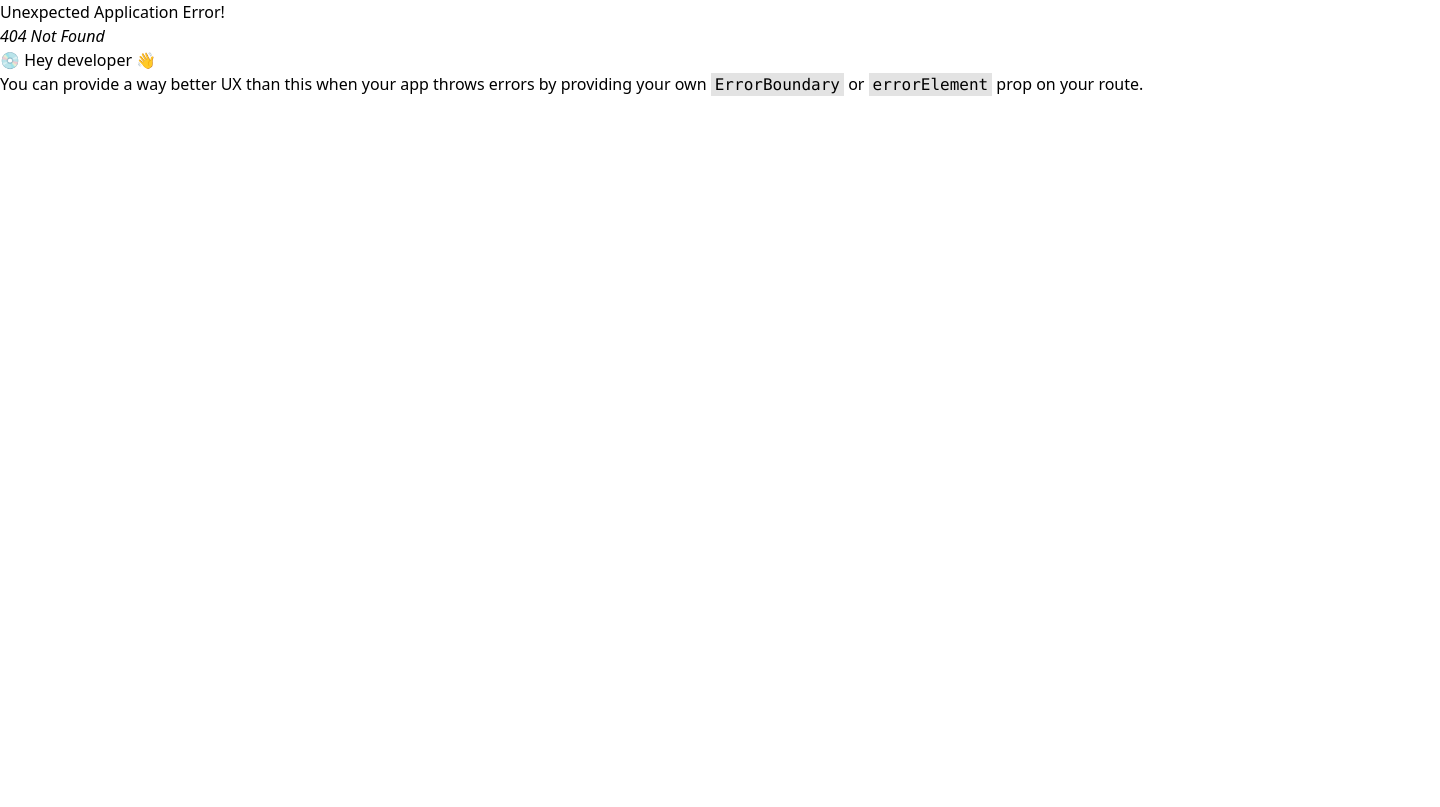
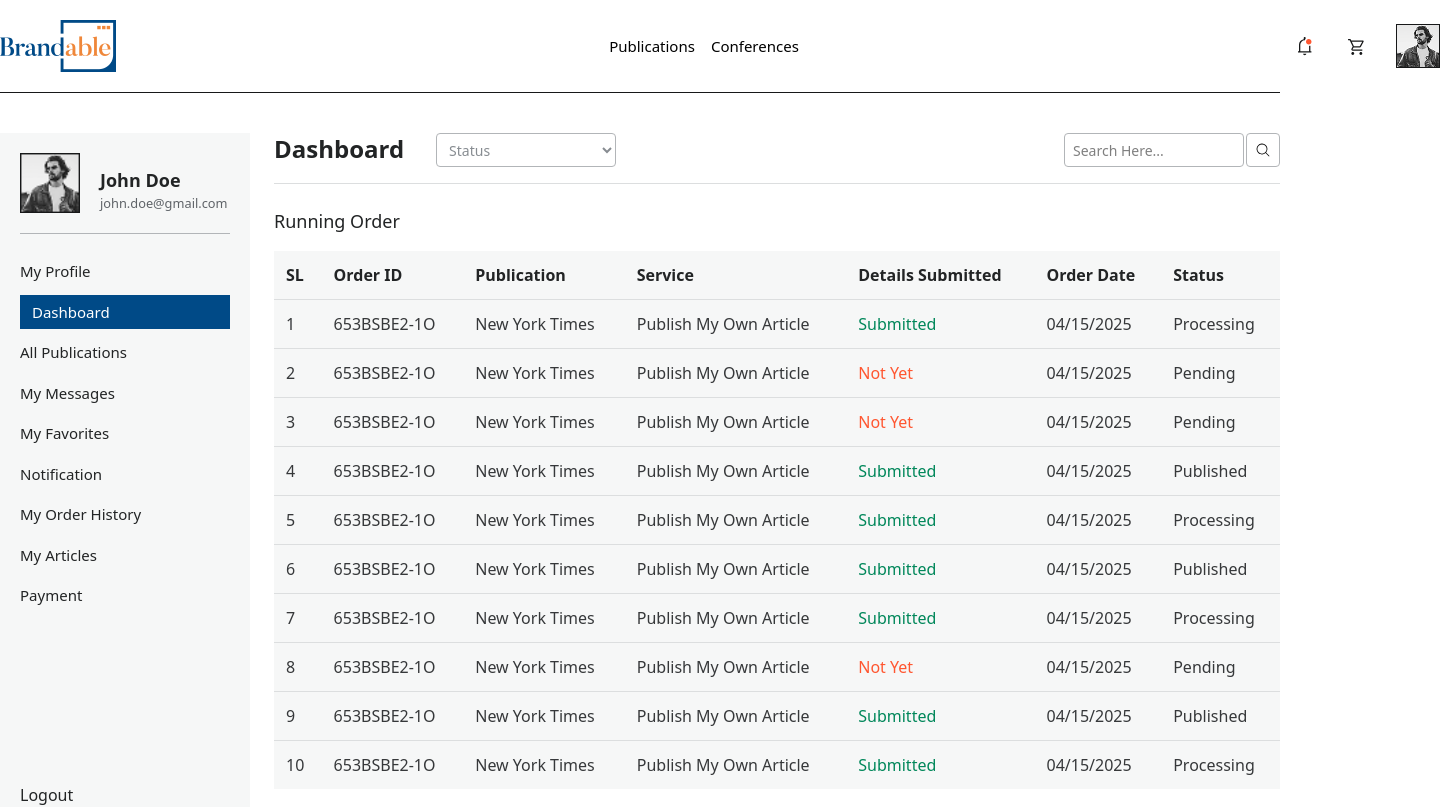
Before and after one commit to muradwahid/brandble-pr-client, a React (Vite) app: page /dashboard in a window 1280 px wide. Before the commit this address had no page. Shown: the top 807 px of the page, 1440 px wide, since content can reach past the window. Built offline with nearby package versions, Linux system fonts and the light colour scheme.

Commit message:
dashboard

```diff
--- /dev/null
+++ b/src/components/user/Pages/DashboardPage/DashboardPage.jsx
@@ -0,0 +1,39 @@
+import { PiMagnifyingGlassLight } from "react-icons/pi";
+import Table from "./Table";
+
+const DashboardPage = () => {
+  return (
+    <div className="w-full">
+      <div className="flex justify-between border-b border-[#DCDEDF] pb-4">
+        <div className="flex gap-8">
+          <h3 className="text-2xl font-semibold text-[#222425]">Dashboard</h3>
+          <select className="text-[#878C91] text-[14px] border border-[#B2B5B8] lg:w-[180px] lg:h-[34px] w-[120px] h-[26px] px-2 rounded-[4px] focus:outline-2 focus:outline-[#004A87]">
+            <option className="text-[#878C91]" disabled selected value="status">
+              Status
+            </option>
+            <option value="published">Published</option>
+            <option value="processing">Processing</option>
+            <option value="pending">Pending</option>
+          </select>
+        </div>
+        <div className="flex gap-0.5">
+          <input
+            type="text"
+            id="tableSearch"
+            placeholder="Search Here..."
+            className="border border-[#B2B5B8] py-1.5 text-[14px] lg:w-[180px] lg:h-[34px] w-[120px] h-[26px] px-2 rounded-[4px] focus:outline-2 focus:outline-[#004A87]"
+          />
+          <label
+            htmlFor="tableSearch"
+            className="border border-[#B2B5B8] py-1.5 flex items-center justify-center px-2 rounded-[4px] cursor-pointer"
+          >
+            <PiMagnifyingGlassLight />
+          </label>
+        </div>
+      </div>
+      <Table/>
+    </div>
+  );
+};
+
+export default DashboardPage;
--- /dev/null
+++ b/src/components/user/Pages/DashboardPage/Table.jsx
@@ -0,0 +1,45 @@
+import { tableData } from "./data";
+
+const Table = () => {
+  return (
+    <div className="w-full mt-6">
+      <h5 className="text-[#222425] font-medium text-[18px] mb-4">
+        Running Order
+      </h5>
+      <table border className="w-full bg-[#F6F7F7] text-[16px] font-normal">
+        <thead className="w-full">
+          <tr className="text-left py-2">
+            <th className="px-3 py-3 text-[#222425]">SL</th>
+            <th className="px-3 py-3 text-[#222425]">Order ID</th>
+            <th className="px-3 py-3 text-[#222425]">Publication</th>
+            <th className="px-3 py-3 text-[#222425]">Service</th>
+            <th className="px-3 py-3 text-[#222425]">Details Submitted</th>
+            <th className="px-3 py-3 text-[#222425]">Order Date</th>
+            <th className="px-3 py-3 text-[#222425]">Status</th>
+          </tr>
+        </thead>
+        <tbody className="w-full text-[#36383A]">
+          {tableData.map((item, index) => (
+            <tr key={index} className="border-t border-[#DCDEDF]">
+              <td className="px-3 py-3">{index + 1}</td>
+              <td className="px-3 py-3">{item.id}</td>
+              <td className="px-3 py-3">{item.publication}</td>
+              <td className="px-3 py-3">{item.service}</td>
+              <td
+                className={`px-3 py-3 ${
+                  item.submitted ? "text-[#00875A]" : "text-[#FF5630]"
+                }`}
+              >
+                {item.submitted ? "Submitted" : "Not Yet"}
+              </td>
+              <td className="px-3 py-3">{item.date}</td>
+              <td className={`px-3 py-3 capitalize`}>{item.status}</td>
+            </tr>
+          ))}
+        </tbody>
+      </table>
+    </div>
+  );
+};
+
+export default Table;
--- /dev/null
+++ b/src/components/user/Pages/DashboardPage/data.js
@@ -0,0 +1,12 @@
+export const tableData = [
+  { sl: "01", id: "653BSBE2-1O", publication: "New York Times", service: "Publish My Own Article", submitted: true, date:"04/15/2025",status:"processing"},
+  { sl: "02", id: "653BSBE2-1O", publication: "New York Times", service: "Publish My Own Article", submitted: false, date:"04/15/2025",status:"pending"},
+  { sl: "03", id: "653BSBE2-1O", publication: "New York Times", service: "Publish My Own Article", submitted: false, date: "04/15/2025", status:"pending"},
+  { sl: "04", id: "653BSBE2-1O", publication: "New York Times", service: "Publish My Own Article", submitted: true, date:"04/15/2025",status:"published"},
+  { sl: "05", id: "653BSBE2-1O", publication: "New York Times", service: "Publish My Own Article", submitted: true, date:"04/15/2025",status:"processing"},
+  { sl: "06", id: "653BSBE2-1O", publication: "New York Times", service: "Publish My Own Article", submitted: true, date: "04/15/2025", status:"published"},
+  { sl: "07", id: "653BSBE2-1O", publication: "New York Times", service: "Publish My Own Article", submitted: true, date:"04/15/2025",status:"processing"},
+  { sl: "08", id: "653BSBE2-1O", publication: "New York Times", service: "Publish My Own Article", submitted: false, date: "04/15/2025", status:"pending"},
+  { sl: "09", id: "653BSBE2-1O", publication: "New York Times", service: "Publish My Own Article", submitted: true, date: "04/15/2025", status:"published"},
+  { sl: "10", id: "653BSBE2-1O", publication: "New York Times", service: "Publish My Own Article", submitted: true, date:"04/15/2025",status:"processing"}
+]
--- a/src/components/user/Profile/Profile.jsx
+++ b/src/components/user/Pages/Profile/Profile.jsx
@@ -1,6 +1,6 @@
 import { useState } from "react";
-import profileImg from "../../../assets/profile2.png";
-import { PenIcon } from "../../../utils/icons";
+import profileImg from "../../../../assets/profile2.png";
+import { PenIcon } from "../../../../utils/icons";
 import { RxCross2 } from "react-icons/rx";
 import { Link } from "react-router";
 
@@ -8,15 +8,15 @@ const Profile = () => {
   const [general, setGeneral] = useState(true);
   const [security, setSecurity] = useState(true);
   return (
-    <div className="w-[650px]">
+    <div className="xl:w-[650px] lg:w-full 2xl:ml-52 xl:ml-48 lg:ml-32 md:ml-6 ">
       <div className="border-b-[1px] border-[#b2b5b8] pb-5">
         <h3 className="text-[#222425] text-2xl">Profile</h3>
       </div>
       <form className="mt-4">
         {/* profile image */}
-        <div className="flex">
+        <div className="lg:flex">
           <h4 className="text-[#36383A] text-[20px] flex-1">Image</h4>
-          <div className="flex-[1.5] w-fit">
+          <div className="flex-[1.5] w-fit mt-3 lg:mt-0">
             <label
               className="w-fit flex relative cursor-pointer"
               htmlFor="profileImage"
@@ -37,12 +37,10 @@ const Profile = () => {
           </div>
         </div>
         {/* general Information */}
-        <div className="flex items-start mt-16">
-          <h4 className="text-[#36383A] text-[20px] flex-1">
+        <div className="lg:flex  items-start mt-16">
+          <h4 className="text-[#36383A] text-[20px] flex-1 flex justify-between">
             General Information
-          </h4>
-          <div className="flex-[1.5]">
-            <div className="flex justify-end">
+            <div className="block lg:hidden">
               <p
                 onClick={() => setGeneral(!general)}
                 className="text-[15px] text-[#5F6368] border-[1px] border-[#DCDEDF] px-1.5 py-0.5 cursor-pointer flex items-center gap-1"
@@ -50,6 +48,19 @@ const Profile = () => {
                 Edit
                 {!general ? <RxCross2 /> : null}
               </p>
+            </div>
+          </h4>
+          <div className="flex-[1.5]">
+            <div className="hidden lg:block">
+              <div className="flex justify-end">
+                <p
+                  onClick={() => setGeneral(!general)}
+                  className="text-[15px] text-[#5F6368] border-[1px] border-[#DCDEDF] px-1.5 py-0.5 cursor-pointer flex items-center gap-1"
+                >
+                  Edit
+                  {!general ? <RxCross2 /> : null}
+                </p>
+              </div>
             </div>
             <div className="flex flex-col gap-1.5 mt-5">
               <label
@@ -119,10 +130,10 @@ const Profile = () => {
           </div>
         </div>
         {/* security Information */}
-        <div className="flex items-start mt-16">
-          <h4 className="text-[#36383A] text-[20px] flex-1">Security</h4>
-          <div className="flex-[1.5]">
-            <div className="flex justify-end">
+        <div className="lg:flex items-start mt-16">
+          <h4 className="text-[#36383A] text-[20px] flex-1 flex justify-between">
+            Security
+            <div className="block lg:hidden">
               <p
                 onClick={() => setSecurity(!security)}
                 className="text-[15px] text-[#5F6368] border-[1px] border-[#DCDEDF] px-1.5 py-0.5 cursor-pointer flex items-center gap-1"
@@ -130,6 +141,19 @@ const Profile = () => {
                 Edit
                 {!security ? <RxCross2 /> : null}
               </p>
+            </div>
+          </h4>
+          <div className="flex-[1.5]">
+            <div className="hidden lg:block">
+              <div className="flex justify-end">
+                <p
+                  onClick={() => setSecurity(!security)}
+                  className="text-[15px] text-[#5F6368] border-[1px] border-[#DCDEDF] px-1.5 py-0.5 cursor-pointer flex items-center gap-1"
+                >
+                  Edit
+                  {!security ? <RxCross2 /> : null}
+                </p>
+              </div>
             </div>
             <div className="flex flex-col gap-1.5 mt-5">
               <label
--- a/src/components/user/Sidebar/UserSidebar.jsx
+++ b/src/components/user/Sidebar/UserSidebar.jsx
@@ -1,14 +1,34 @@
 import { NavLink } from "react-router";
 import userImage from "../../../assets/profile.png";
 import { userNav } from "../../../utils/navData";
+import { useState } from "react";
+import { RxCross2, RxHamburgerMenu } from "react-icons/rx";
 
 const UserSidebar = () => {
+  const [toggle, setToggle] = useState(true);
   return (
-    <div className="w-[250px] h-[700px] bg-[#F6F7F7]">
+    <div>
+      {toggle && (
+        <div
+          onClick={() => setToggle(!toggle)}
+          className="block md:hidden cursor-pointer mt-2"
+        >
+          {toggle && <RxHamburgerMenu />}
+        </div>
+      )}
+      <div
+        className={`md:w-[250px] w-[200px] h-[700px] bg-[#F6F7F7] ml-[-400px] transition-all duration-300 ease-in-out  md:ml-0 relative ${
+          toggle ? "" : " ml-[0px]"
+        } `}
+      >
+        <RxCross2
+          onClick={() => setToggle(!toggle)}
+          className="absolute top-2 right-2 cursor-pointer block md:hidden"
+        />
         <div className="p-5 h-full flex flex-col justify-between">
           <div>
             {/* profile */}
-          <div className="flex gap-5 items-end border-b-[1px] border-[#b2b5b8] pb-5">
+            <div className="md:flex gap-5 items-end border-b-[1px] border-[#b2b5b8] pb-5">
               <div className="w-[60px] h-[60px]">
                 <img className="w-full" src={userImage} alt="" />
               </div>
@@ -44,6 +64,7 @@ const UserSidebar = () => {
           </div>
         </div>
       </div>
+    </div>
   );
 };
 
--- a/src/components/user/TopNavBar/TopNavBar.jsx
+++ b/src/components/user/TopNavBar/TopNavBar.jsx
@@ -7,13 +7,15 @@ import userImage from "../../../assets/profile.png";
 const TopNavBar = () => {
   return (
     <nav className="w-full py-5 border-b-[1px] border-b-[#171819]">
-      <div className="max-w-[1440px] mx-auto flex items-center justify-between">
+      <div className="xl:w-[1440px] lg:w-4/5 md:w-5/6 w-[90%] mx-auto flex items-center justify-between">
         <div>
           <img className="w-[116px] h-[52px]" src={siteLogo} alt="" />
         </div>
-        <div className="flex gap-4">
-          <p className="text-[15px]">Publications</p>
-          <p className="text-[15px]">Conferences</p>
+        <div className="hidden md:block">
+          <div className="flex gap-4">
+            <p className="text-[15px]">Publications</p>
+            <p className="text-[15px]">Conferences</p>
+          </div>
         </div>
         <div className="flex items-center gap-8">
           <BellIcon className="cursor-pointer" />
--- a/src/layout/UserLayout.jsx
+++ b/src/layout/UserLayout.jsx
@@ -10,7 +10,7 @@ const UserParentLayout = () => {
       <TopNavBar />
       {/* main */}
       <main className="flex-1 flex my-10">
-        <div className="flex xl:w-[1440px] mx-auto 2xl:gap-52 xl:gap-48 lg:gap-32 md:gap-24 sm:gap-16 gap-10">
+        <div className="flex xl:w-[1440px] lg:w-4/5 md:w-5/6 w-[90%] mx-auto gap-6">
           {/* sidebar */}
           <UserSidebar />
           <div className="flex-1">
```
Also changed, not shown: src/routes/routes.jsx (+8 -3 lines). Lines whose indentation alone changed are shown as unchanged.
